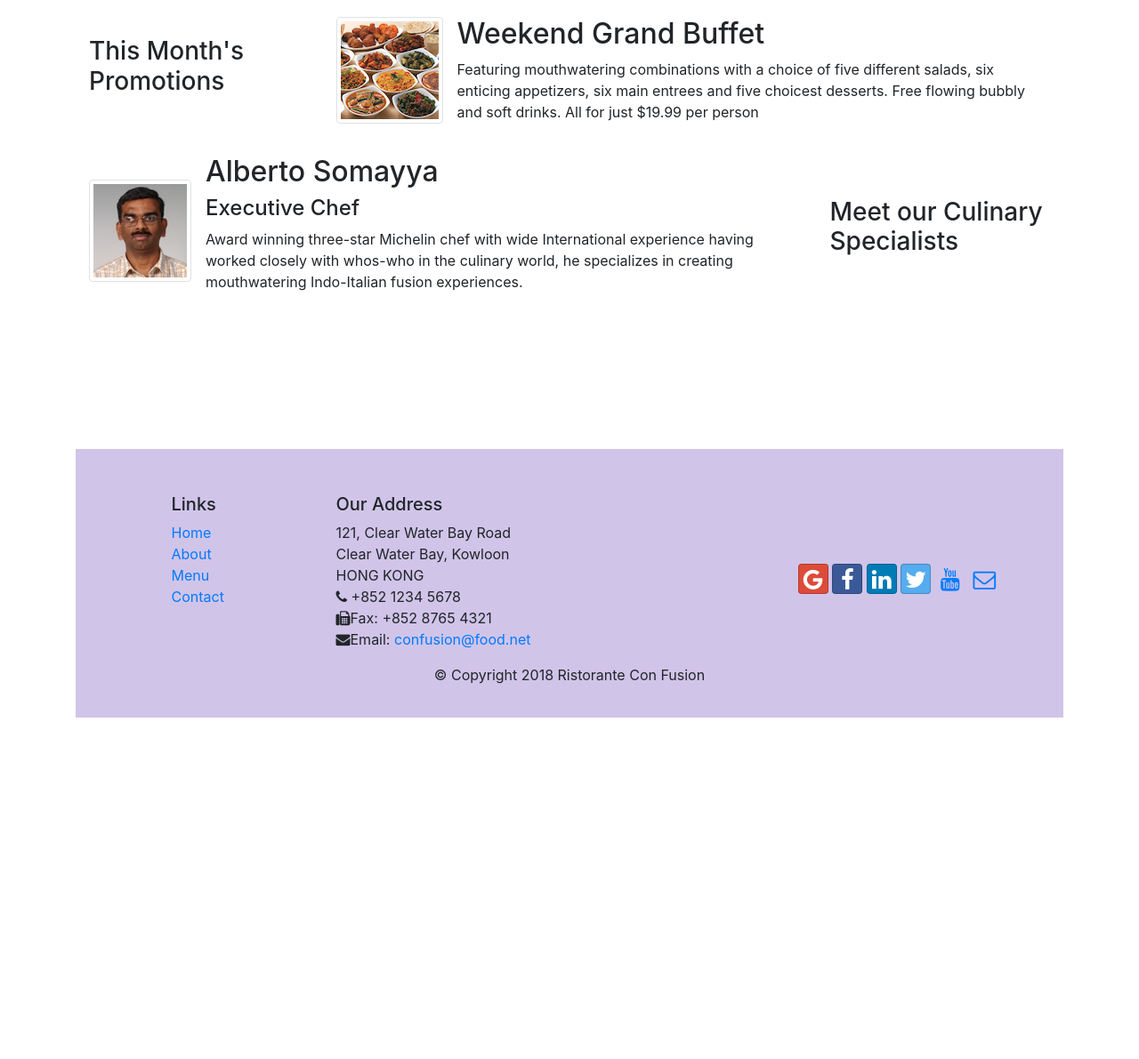
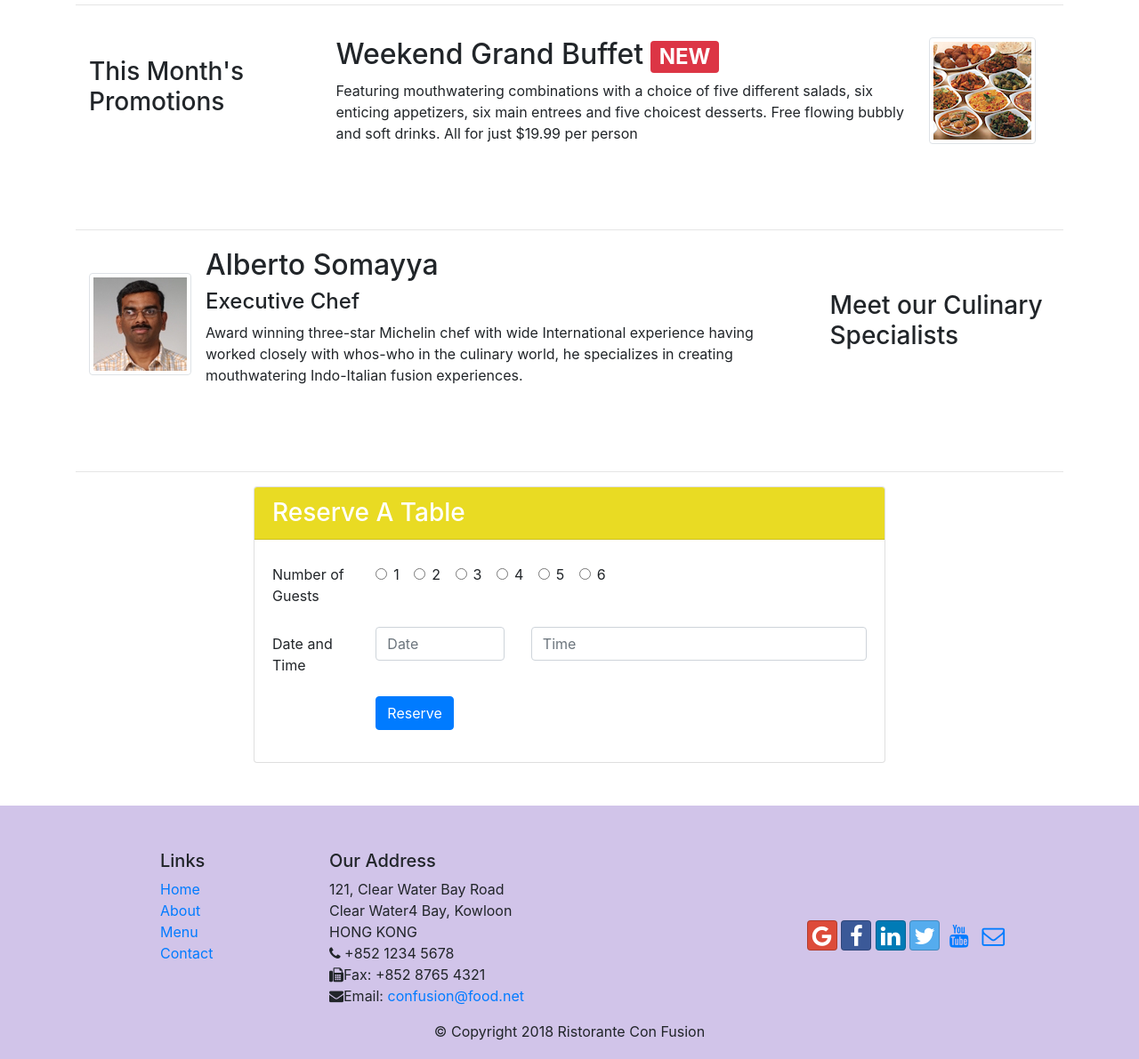
Before and after one commit to naren-mohan123/bootstrap-project, a website: page index.html in a window 1280 px wide. Shown: the part 605-1796 px from the top of the page at 89% size. Before the commit the page ends 1412 px from the top, so only its background shows below. Drawn offline with nearby package versions, Linux system fonts and the light colour scheme.

Commit message:
upto second commit

```diff
--- a/CSS/style.css
+++ b/CSS/style.css
@@ -31,3 +31,9 @@ body{
 .table-content{
     margin-bottom: 100px;
 }
+.head-H3{
+    background-color: rgba(231, 216, 13, 0.904);
+}
+.label-content{
+    padding-left: 7px;;
+}
--- a/index.html
+++ b/index.html
@@ -39,8 +39,11 @@
                     <h1>Ristorante con Fusion</h1>
                     <p>We take inspiration from the World's best cuisines, and create a unique fusion experience. Our lipsmacking creations will tickle your culinary senses!</p>
                 </div>
-                <div class="col-12 col-sm align-self-center">
+                <div class="col-12 col-sm-3 align-self-center">
                     <img src="img/logo.png" class="img-fluid">
+                </div>
+                <div class="col-12 col-sm-3 align-self-center">
+                    <a class="btn btn-warning btn-lg btn-block mt-1" href="#revform">Reserve Table</a>
                 </div>
             </div>
         </div>
@@ -55,13 +58,13 @@
                 <div class="media">
                     <img class="d-flex mr-3 img-thumbnail align-self-center" src="img/uthappizza.png" alt="uttappizza">
                     <div class="media-body">
-                        <h2 class="mt-0">Uthappizza</h2>
-                        <p>A unique combination of Indian Uthappam (pancake) and Italian pizza, topped with Cerignola olives, ripe vine cherry tomatoes, Vidalia onion, Guntur chillies and Buffalo Paneer.</p>
+                        <h2 class="mt-0">Uthappizza<span class="badge badge-danger ml-2">HOT</span><span class="badge badge-pill badges-secondary">$100</span></h2>
+                        <p class="d-none d-sm-block">A unique combination of Indian Uthappam (pancake) and Italian pizza, topped with Cerignola olives, ripe vine cherry tomatoes, Vidalia onion, Guntur chillies and Buffalo Paneer.</p>
                     </div>
                 </div>
             </div>
         </div>
-
+        <hr>
 
         <div class="row row-content align-items-center">
             <div class="col-12 col-sm-4 col-md-3">
@@ -69,14 +72,15 @@
             </div>
             <div class="col col-sm col-md">
                 <div class="media">
+                    <div class="media-body">
+                        <h2 class="mt-3">Weekend Grand Buffet<span class="badge badge-danger ml-2">NEW</span></h2>
+                        <p class="d-none d-sm-block">Featuring mouthwatering combinations with a choice of five different salads, six enticing appetizers, six main entrees and five choicest desserts. Free flowing bubbly and soft drinks. All for just $19.99 per person </p>
+                    </div>
                     <img class="d-flex mr-3 img-thumbnail align-self-center" src="img/buffet.png" alt="buffet">
-                    <div class="media-body">
-                        <h2 class="mt-3">Weekend Grand Buffet</h2>
-                        <p>Featuring mouthwatering combinations with a choice of five different salads, six enticing appetizers, six main entrees and five choicest desserts. Free flowing bubbly and soft drinks. All for just $19.99 per person </p>
-                    </div>
-
+                </div>
             </div>
         </div>
+        <hr>
 
         <div class="row row-content align-items-center">
             <div class="col-12 col-sm-4 order-sm-last col-md-3">
@@ -88,8 +92,62 @@
                     <div class="media-body">
                         <h2 class="mt-0">Alberto Somayya</h2>
                         <h4>Executive Chef</h4>
-                        <p>Award winning three-star Michelin chef with wide International experience having worked closely with whos-who in the culinary world, he specializes in creating mouthwatering Indo-Italian fusion experiences. </p>
+                        <p class="d-none d-sm-block">Award winning three-star Michelin chef with wide International experience having worked closely with whos-who in the culinary world, he specializes in creating mouthwatering Indo-Italian fusion experiences. </p>
                     </div>
+                </div>
+            </div>
+        </div>
+        <hr>
+        <div class="row mb-5 col-12 offset-sm-2 col-sm-8 id="revform"">
+            <div class="card ">
+                <h3 class="card-header  text-white head-H3">Reserve A Table</h3>
+                <div class="card-body">
+                    <form >
+                        <div class="form-group row">
+                            <label class="col-12 col-sm-2 col-form-label">Number of Guests</label>
+                            <div class="col-12 col-sm-10">
+                                <div class=" form-check form-check-inline">
+                                    <input type="radio" class="form-radio-input " name="guests" id="guest1">
+                                    <label class="col-form-label label-content" for="guest1">1</label>
+                                </div>
+                                <div class=" form-check form-check-inline">
+                                    <input type="radio" class="form-radio-input " name="guests" id="guest2">
+                                    <label class="col-form-label label-content" for="guest2">2</label>
+                                </div>
+                                <div class=" form-check form-check-inline">
+                                    <input type="radio" class="form-radio-input " name="guests" id="guest3">
+                                    <label class="col-form-label label-content" for="guest3">3</label>
+                                </div>
+                                <div class=" form-check form-check-inline">
+                                    <input type="radio" class="form-radio-input " name="guests" id="guest4">
+                                    <label class="col-form-label label-content" for="guest4">4</label>
+                                </div>
+                                <div class=" form-check form-check-inline">
+                                    <input type="radio" class="form-radio-input " name="guests" id="guest5">
+                                    <label class="col-form-label label-content" for="guest5">5</label>
+                                </div>
+                                <div class=" form-check form-check-inline">
+                                    <input type="radio" class="form-radio-input  " name="guests" id="guest6">
+                                    <label class="col-form-label label-content" for="guest6">6</label>
+                                </div>
+                            </div>
+                        </div>
+
+                        <div class="form-group row">
+                            <label for="telnum" class=" col-12 col-sm-2 col-form-label">Date and Time</label>
+                            <div class=" col-12 col-sm-3">
+                                <input type="tel" class="form-control" name="areacode" id="telnum" placeholder="Date">
+                            </div>
+                            <div class="col-12 col-sm-7" >
+                                <input type="tel" class="form-control" name="telnum" id="telnum" placeholder="Time">
+                            </div>
+                        </div>
+                        <div class="form-group row">
+                            <div class="col-sm-2 offset-sm-2">
+                                <button type="submit" class="btn btn-primary">Reserve</button>
+                            </div>
+                        </div>
+                    </form>
                 </div>
             </div>
         </div>
@@ -111,7 +169,7 @@
                     <h5>Our Address</h5>
                     <address>
 		              121, Clear Water Bay Road<br>
-		              Clear Water Bay, Kowloon<br>
+		              Clear Water4 Bay, Kowloon<br>
 		              HONG KONG<br>
 		              <span class="fa fa-phone"></span> +852 1234 5678<br>
 		              <span class="fa fa-fax "></span>Fax: +852 8765 4321<br>
```
